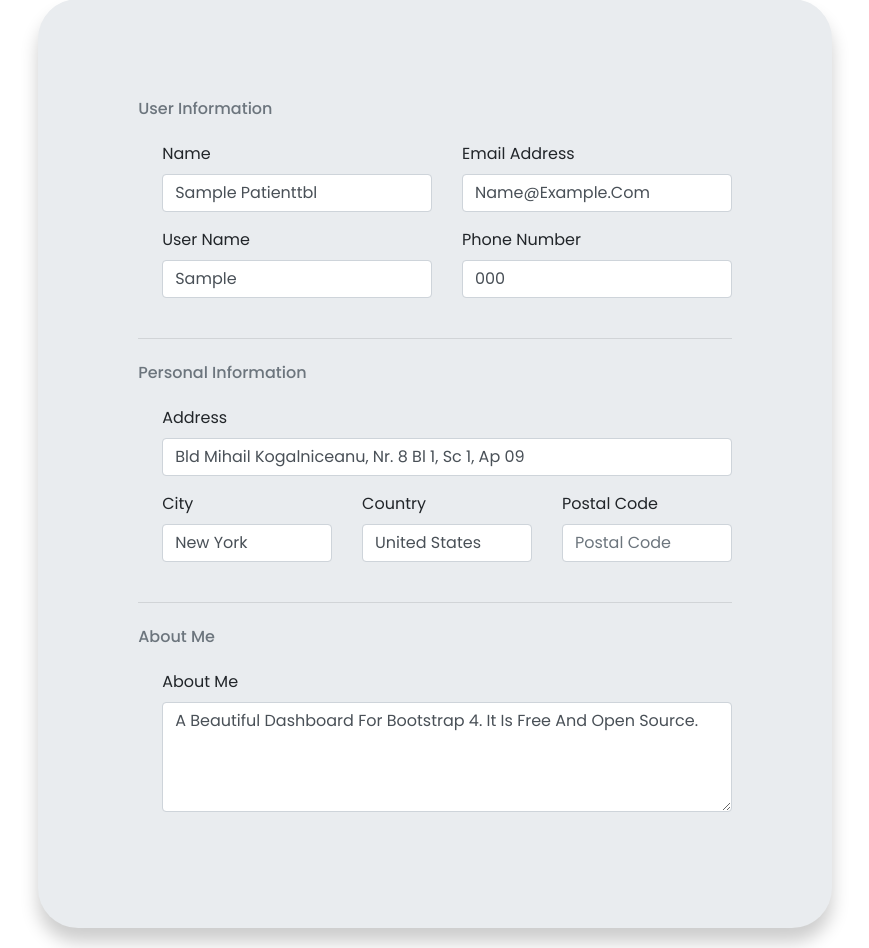
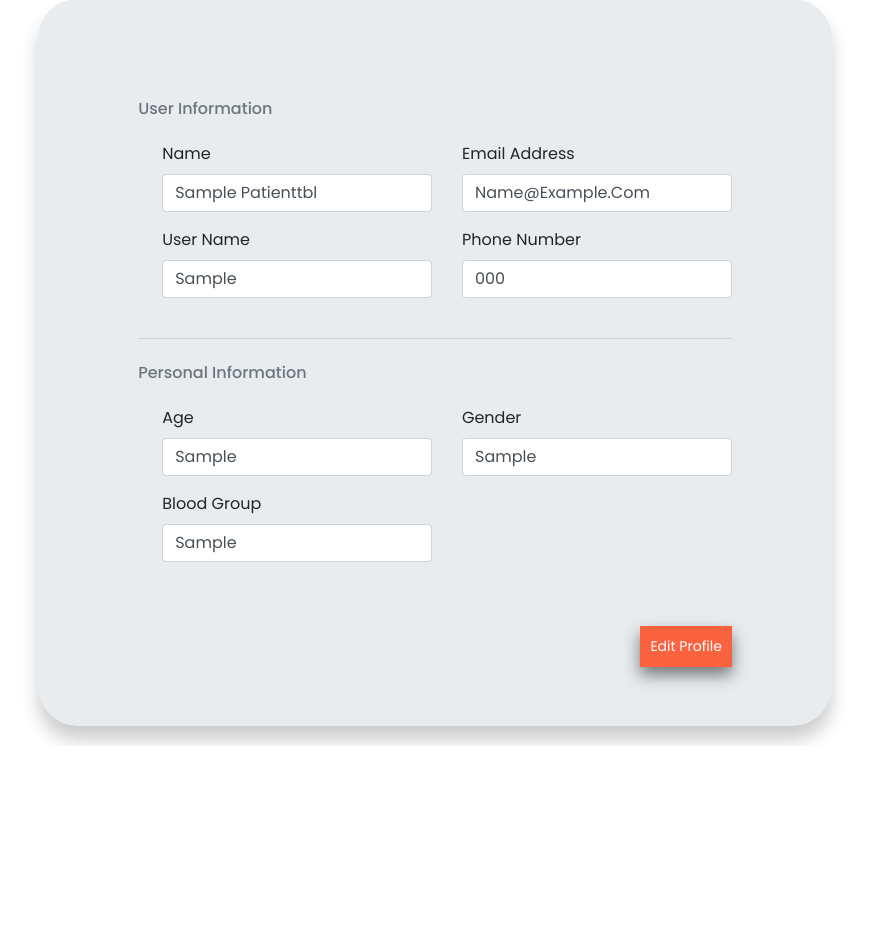
Before and after one commit to mdjawadulhasan/Health-Application, a PHP site: page /phawa/Patient/Patprofile.php in a window 1280 px wide. Shown: the part 321-1269 px from the top of the page, without its empty margins (205-1074 px from the left). After the commit the page ends 1067 px from the top, so only its background shows below. Run offline with PHP 8.4, Linux system fonts and the light colour scheme; the visitor is signed in with stand-in values (Sample User, id 1); tables that the repository leaves empty or names only in its code hold one stand-in row (values such as "Sample post"); some libraries are stand-ins or nearby versions.

Commit message:
Upto Edit Profile Done\

```diff
--- a/PHP/Patient/Patprofile.php
+++ b/PHP/Patient/Patprofile.php
@@ -18,7 +18,7 @@ while ($row = mysqli_fetch_assoc($result)) {
     $gender = $row['ptgender'];
     $age = $row['ptage'];
     $Bgrp = $row['ptbgrp'];
-    $Email=$row['ptuseremail'];
+    $Email = $row['ptuseremail'];
 }
 
 require_once './includes/sidebar.php';
@@ -39,9 +39,9 @@ require_once './includes/sidebar.php';
 <body>
     <div class="profile">
         <div class="usercard">
-           <div class="imgcontainer">
-           <img src="../../Images/placeholder.png" alt="Avatar" style="width:100%">
-           </div>
+            <div class="imgcontainer">
+                <img src="../../Images/placeholder.png" alt="Avatar" style="width:100%">
+            </div>
             <div class="container">
                 <h4><b><?php echo $name ?></b></h4>
             </div>
@@ -61,7 +61,7 @@ require_once './includes/sidebar.php';
                         <div class="col-lg-6">
                             <div class="form-group">
                                 <label class="form-control-label" for="input-email">Email address</label>
-                                <input type="email" id="input-email" class="form-control form-control-alternative" value="<?php echo $Email ?>" >
+                                <input type="email" id="input-email" class="form-control form-control-alternative" value="<?php echo $Email ?>">
                             </div>
                         </div>
                     </div>
@@ -75,54 +75,42 @@ require_once './includes/sidebar.php';
                         <div class="col-lg-6">
                             <div class="form-group focused">
                                 <label class="form-control-label" for="input-last-name">Phone Number</label>
-                                <input type="text" id="input-last-name" class="form-control form-control-alternative"  value="<?php echo $phoneno?>">
+                                <input type="text" id="input-last-name" class="form-control form-control-alternative" value="<?php echo $phoneno ?>">
                             </div>
                         </div>
                     </div>
                 </div>
                 <hr class="my-4">
-                <!-- Address -->
                 <h6 class="heading-small text-muted mb-4">Personal Information</h6>
                 <div class="pl-lg-4">
                     <div class="row">
-                        <div class="col-md-12">
+                        <div class="col-lg-6">
                             <div class="form-group focused">
-                                <label class="form-control-label" for="input-address">Address</label>
-                                <input id="input-address" class="form-control form-control-alternative" placeholder="Home Address" value="Bld Mihail Kogalniceanu, nr. 8 Bl 1, Sc 1, Ap 09" type="text">
+                                <label class="form-control-label" for="input-username">Age</label>
+                                <input type="text" id="input-username" class="form-control form-control-alternative" value="<?php echo $age ?>">
+                            </div>
+                        </div>
+                        <div class="col-lg-6">
+                            <div class="form-group">
+                                <label class="form-control-label" for="input-email">Gender</label>
+                                <input type="email" id="input-email" class="form-control form-control-alternative" value="<?php echo $gender ?>">
                             </div>
                         </div>
                     </div>
                     <div class="row">
-                        <div class="col-lg-4">
+                        <div class="col-lg-6">
                             <div class="form-group focused">
-                                <label class="form-control-label" for="input-city">City</label>
-                                <input type="text" id="input-city" class="form-control form-control-alternative" placeholder="City" value="New York">
-                            </div>
-                        </div>
-                        <div class="col-lg-4">
-                            <div class="form-group focused">
-                                <label class="form-control-label" for="input-country">Country</label>
-                                <input type="text" id="input-country" class="form-control form-control-alternative" placeholder="Country" value="United States">
-                            </div>
-                        </div>
-                        <div class="col-lg-4">
-                            <div class="form-group">
-                                <label class="form-control-label" for="input-country">Postal code</label>
-                                <input type="number" id="input-postal-code" class="form-control form-control-alternative" placeholder="Postal code">
+                                <label class="form-control-label" for="input-first-name">Blood Group</label>
+                                <input type="text" id="input-first-name" class="form-control form-control-alternative" placeholder="First name" value="<?php echo $Bgrp ?>">
                             </div>
                         </div>
                     </div>
                 </div>
-                <hr class="my-4">
-                <!-- Description -->
-                <h6 class="heading-small text-muted mb-4">About me</h6>
-                <div class="pl-lg-4">
-                    <div class="form-group focused">
-                        <label>About Me</label>
-                        <textarea rows="4" class="form-control form-control-alternative" placeholder="A few words about you ...">A beautiful Dashboard for Bootstrap 4. It is Free and Open Source.</textarea>
-                    </div>
-                </div>
             </form>
+            <br>
+            <br>
+            <button type="button" class="editbtn" onclick="location.href='Pateditprofile.php';">Edit Profile</button>
+
         </div>
     </div>
 
--- a/PHP/Patient/css/profilestyle.css
+++ b/PHP/Patient/css/profilestyle.css
@@ -31,3 +31,18 @@ img {
     box-shadow: 0 14px 18px 0 rgba(0, 0, 0, 0.2);
     border-radius: 40px;
 }
+
+.editbtn {
+    float: right;
+    color: #fff;
+    border-color: #fb6340;
+    background-color: #fb6340;
+    box-shadow: 0 8px 16px 0 rgba(0, 0, 0, 0.5);
+    font-size: .875rem;
+    padding: 10px;
+}
+
+.editbtn:hover {
+    transform: translateY(2%);
+    cursor: pointer;
+}
```
